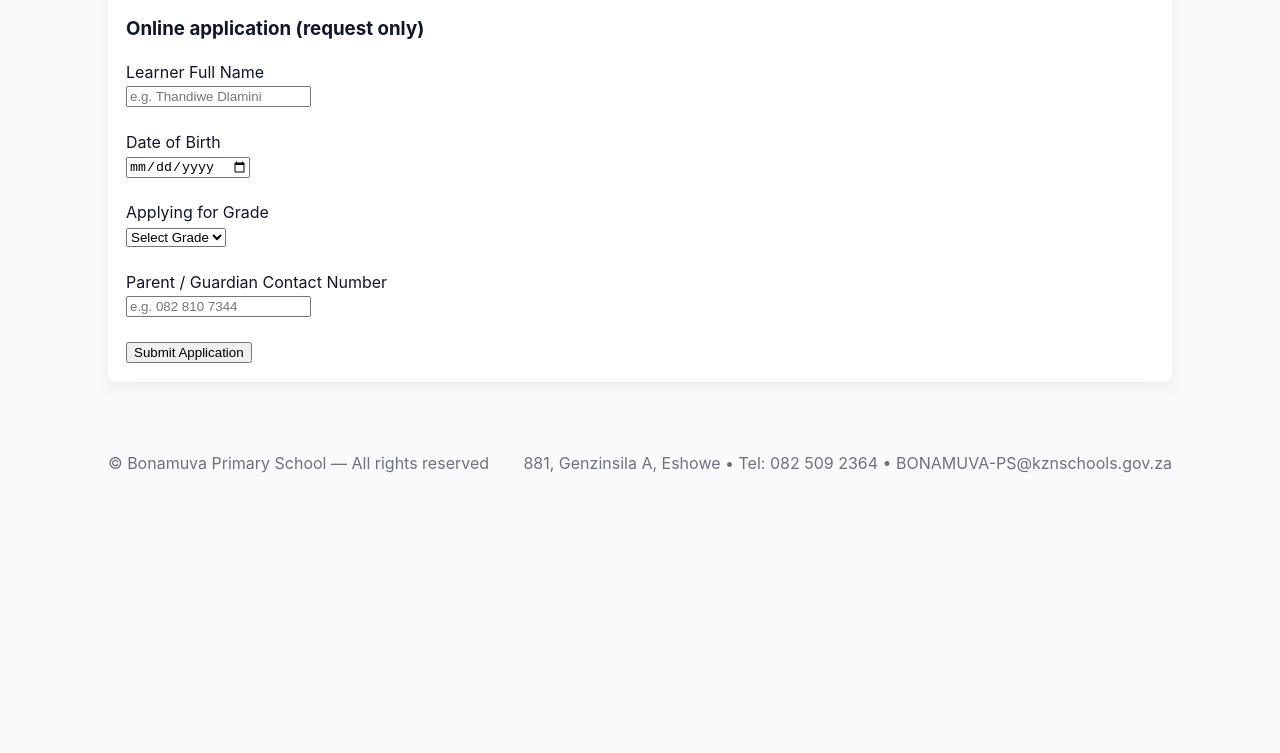
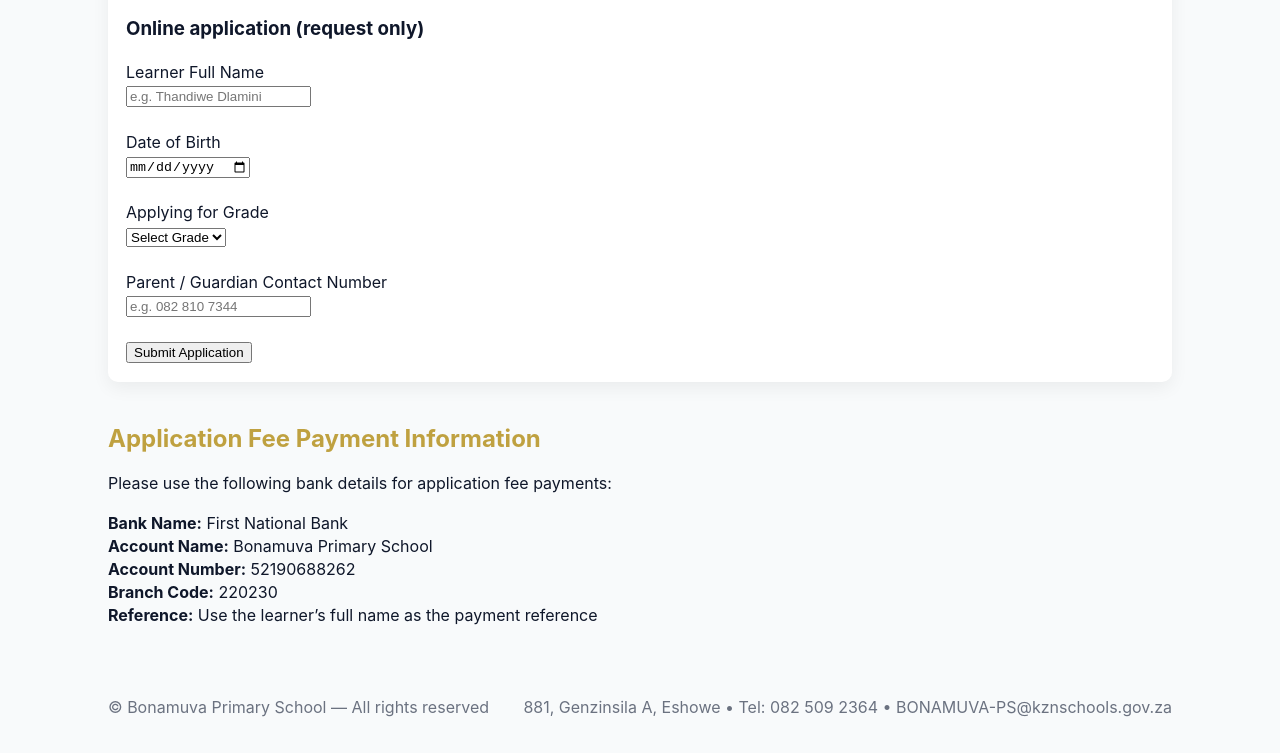
Before and after one commit to Bonamuva/Bonamuva-Webpage, a plain HTML site: page admissions.html in a window 1280 px wide. Shown: the part 713-1466 px from the top of the page. Before the commit the page ends 1222 px from the top, so only its background shows below. Drawn offline with Linux system fonts and the light colour scheme.

Commit message:
Update admissions.html

```diff
--- a/admissions.html
+++ b/admissions.html
@@ -83,6 +83,17 @@
   <button type="submit">Submit Application</button>
 </form>
 </section>
+    <!-- Application Fee Payment Information -->
+<section style="margin-top: 40px;">
+  <h2 style="color: #bfa140; font-size: 1.5em; margin-bottom: 10px;">Application Fee Payment Information</h2>
+  <p>Please use the following bank details for application fee payments:</p>
+  <p><strong>Bank Name:</strong> First National Bank<br>
+     <strong>Account Name:</strong> Bonamuva Primary School<br>
+     <strong>Account Number:</strong> 52190688262<br>
+     <strong>Branch Code:</strong> 220230<br>
+     <strong>Reference:</strong> Use the learner’s full name as the payment reference</p>
+</section>
+
   </main>
   <footer class="site-footer" role="contentinfo">
     <div class="container footer-inner">
```
